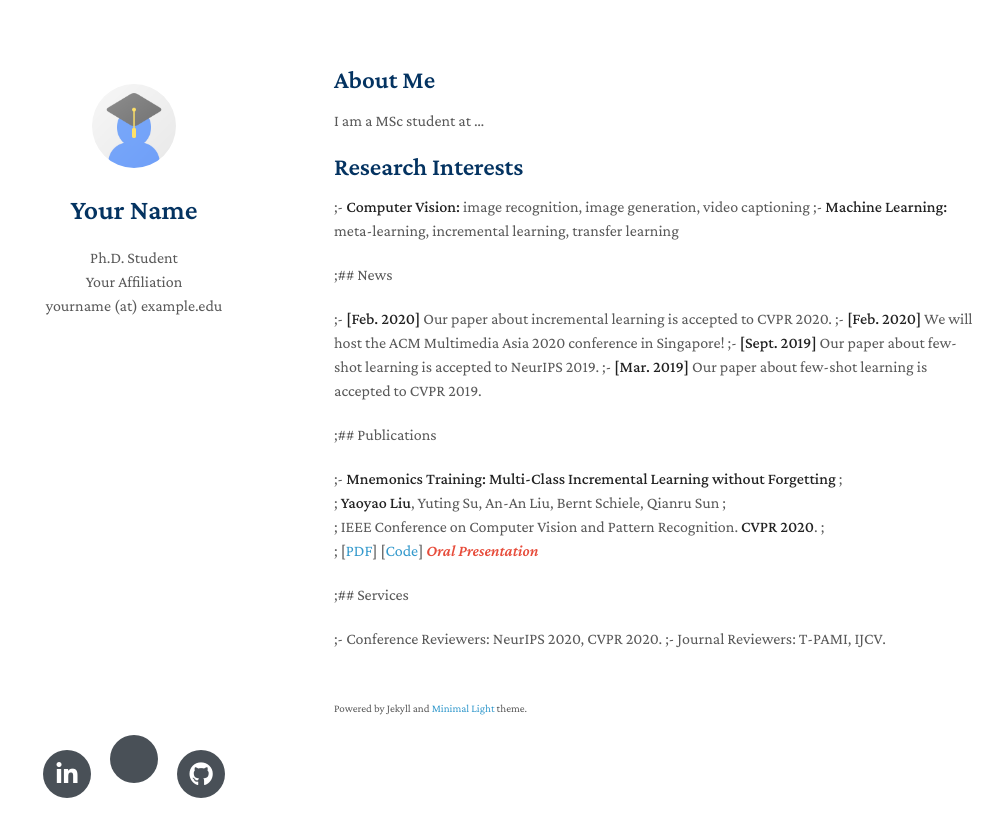
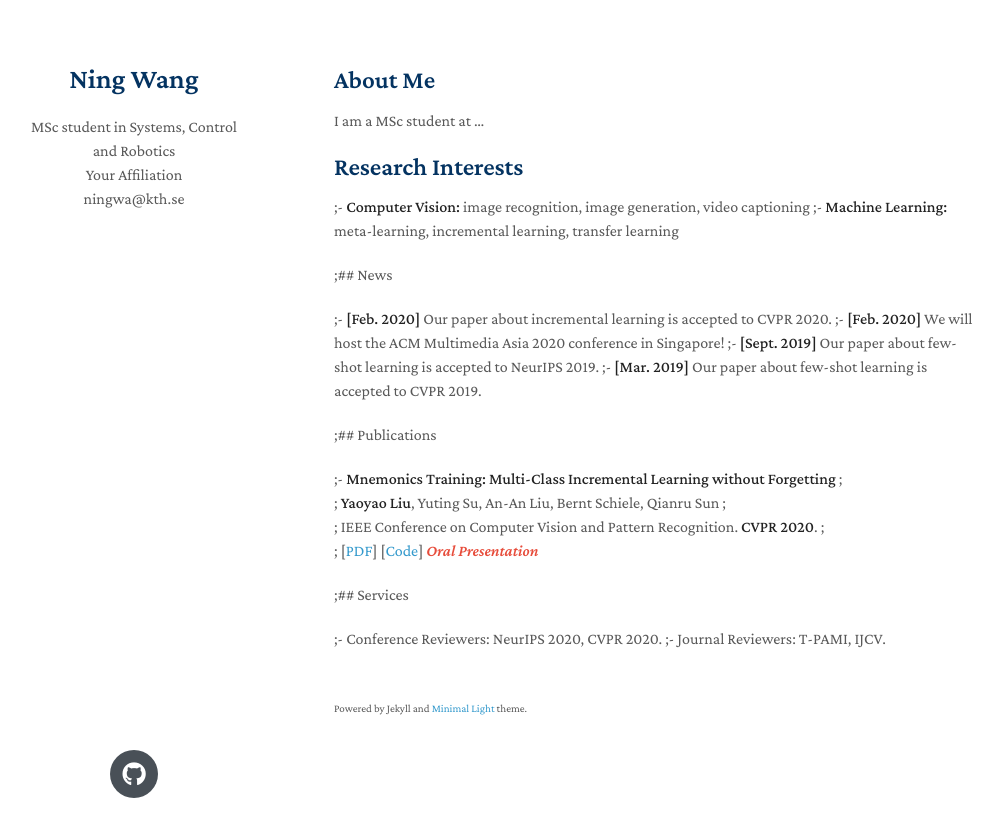
Before and after one commit to ningwak/ningwak.github.io, a Jekyll site: the page built from index.md, in a window 1280 px wide. Shown: the top 837 px of the page, without its empty margins (136-1138 px from the left). Built offline with Jekyll 4.4.1, drawn with Linux system fonts in a browser that asks for light colours; nearby versions of some CDN libraries; a style sheet for code colours, icons or effects is not loaded; our own code applies the rules of GitHub Pages for plain Markdown files.

Commit message:
Update _config.yml

```diff
--- a/_config.yml
+++ b/_config.yml
@@ -1,13 +1,13 @@
-title: Your Name
-position: Ph.D. Student
+title: Ning Wang
+position: MSc student in Systems, Control and Robotics
 affiliation: Your Affiliation
-email: yourname (at) example.edu
-keywords: minimal academic
-google_scholar: https://scholar.google.com/
-github_link: https://github.com/yaoyao-liu/minimal-light
-linkedin: https://www.linkedin.com/
-avatar: ./assets/img/avatar.png
-google_analytics: UA-111540567-4
+email: ningwa@kth.se
+keywords:
+google_scholar:
+github_link: https://github.com/lxpr
+linkedin:
+avatar:
+google_analytics:
 favicon: ./assets/img/favicon.png
 favicon_dark: ./assets/img/favicon-dark.png
 description: The Minimal Light is a simple and elegant jekyll theme for academic personal homepage.
```
